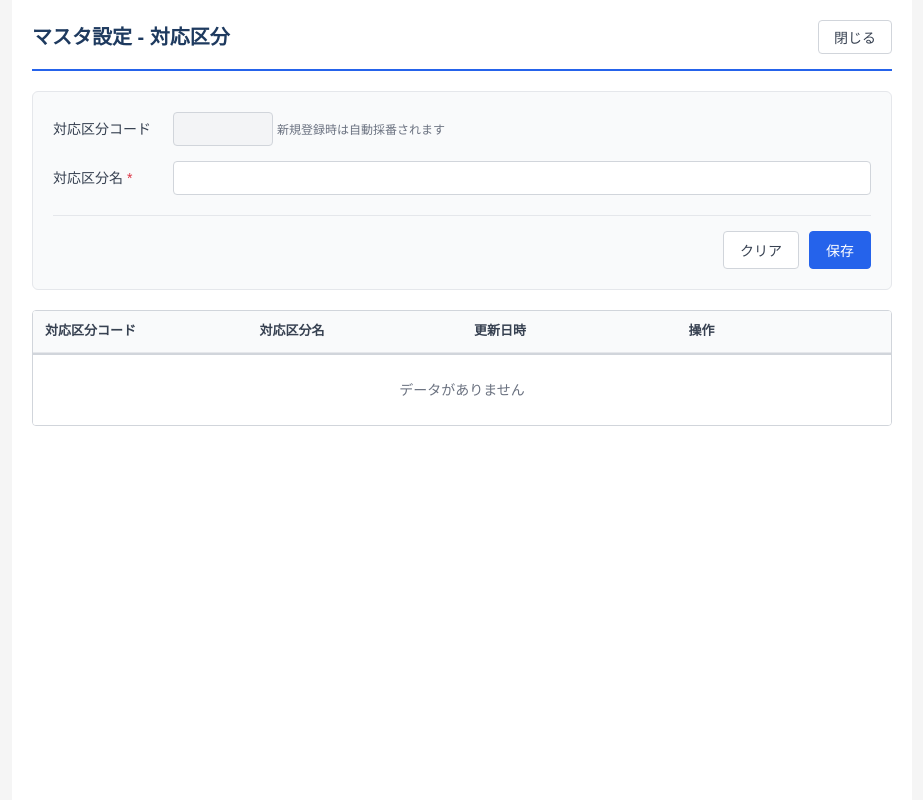
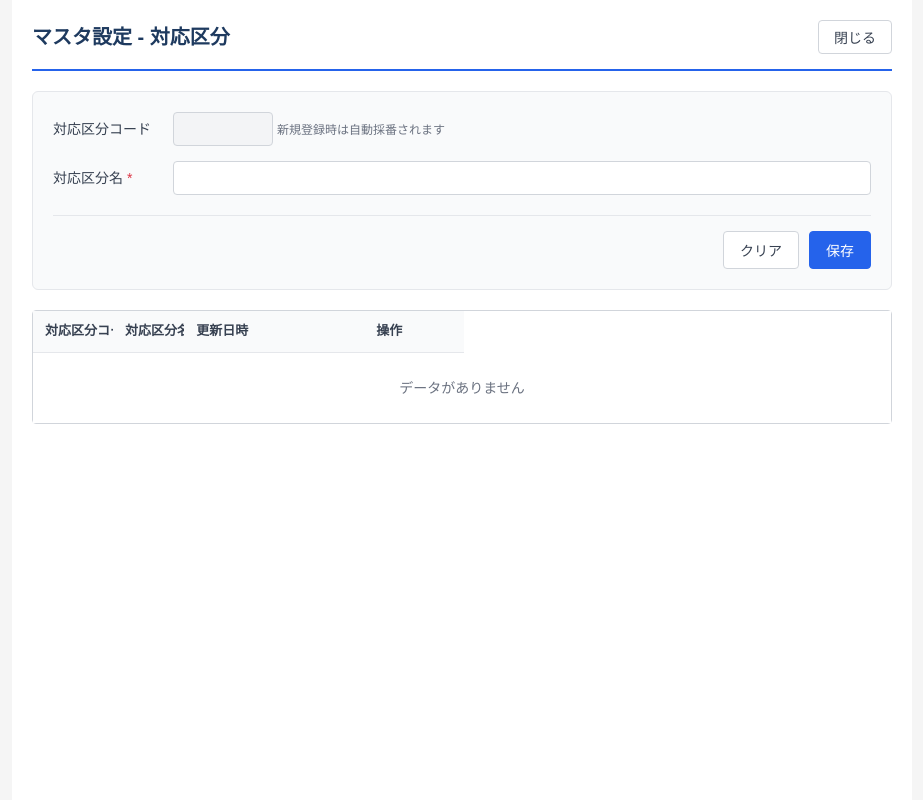
Before and after one commit to OIS-h-nema/Support-system_PHPver, a PHP site: page /master_kubun.php in a window 1280 px wide. Shown: the whole page, without its empty margins (178-1101 px from the left). Run offline with PHP 8.4, Linux system fonts and the light colour scheme; the visitor is signed in with stand-in values (Sample User, id 1); data that the repository does not hold is empty; some libraries are stand-ins or nearby versions.

Commit message:
Adjust master dialog layout and close handling

```diff
--- a/04_製造/css/master.css
+++ b/04_製造/css/master.css
@@ -192,39 +192,16 @@
 .master-list-area .data-table-container {
     border: 1px solid #d1d5db;
     border-radius: 4px;
-    overflow: hidden;
     background: #fff;
 }
 
-.master-list-area .data-table-header {
-    background: #f9fafb;
-    border-bottom: 2px solid #d1d5db;
-}
-
-.master-list-area .data-table-header table {
-    width: 100%;
-    border-collapse: collapse;
-    table-layout: fixed;
-}
-
-.master-list-area .data-table-header th {
-    padding: 10px 12px;
-    text-align: left;
-    background: #f9fafb;
-    font-weight: 600;
-    font-size: 13px;
-    color: #374151;
-    white-space: nowrap;
-    border-bottom: 1px solid #e5e7eb;
-}
-
-.master-list-area .data-table-body-wrapper {
+.master-list-area .data-table-wrapper {
     max-height: 360px;
     overflow-y: auto;
     overflow-x: hidden;
 }
 
-.master-list-area .data-table-body-wrapper table {
+.master-list-area .data-table-container table {
     width: 100%;
     border-collapse: collapse;
     table-layout: fixed;
@@ -249,6 +226,9 @@
     font-size: 13px;
     color: #374151;
     white-space: nowrap;
+    position: sticky;
+    top: 0;
+    z-index: 1;
 }
 
 .master-table tbody tr:hover {
--- a/04_製造/master_kubun.php
+++ b/04_製造/master_kubun.php
@@ -37,7 +37,7 @@
     <!-- ヘッダー -->
     <div class="master-header">
         <h1>マスタ設定 - 対応区分</h1>
-        <button type="button" class="master-close-btn">閉じる</button>
+        <button type="button" id="btn-master-close" class="master-close-btn">閉じる</button>
     </div>
 
     <!-- メッセージエリア -->
@@ -69,8 +69,8 @@
     <!-- 一覧エリア -->
     <div class="master-list-area">
         <div class="data-table-container">
-            <div class="data-table-header">
-                <table>
+            <div class="data-table-wrapper">
+                <table class="master-table">
                     <thead>
                         <tr>
                             <th class="col-code">対応区分コード</th>
@@ -79,10 +79,6 @@
                             <th class="col-action">操作</th>
                         </tr>
                     </thead>
-                </table>
-            </div>
-            <div class="data-table-body-wrapper">
-                <table class="master-table">
                     <tbody id="master-table-body">
                         <tr><td colspan="4" class="no-data">読み込み中...</td></tr>
                     </tbody>
```
Also changed, not shown: 03_設計/画面設計書/master.md (+3 -3 lines), 04_製造/master_content.php (+3 -7 lines), 04_製造/master_shohin.php (+3 -7 lines), 04_製造/master_teikei.php (+3 -7 lines), 04_製造/support_main.php (+1 -21 lines).
